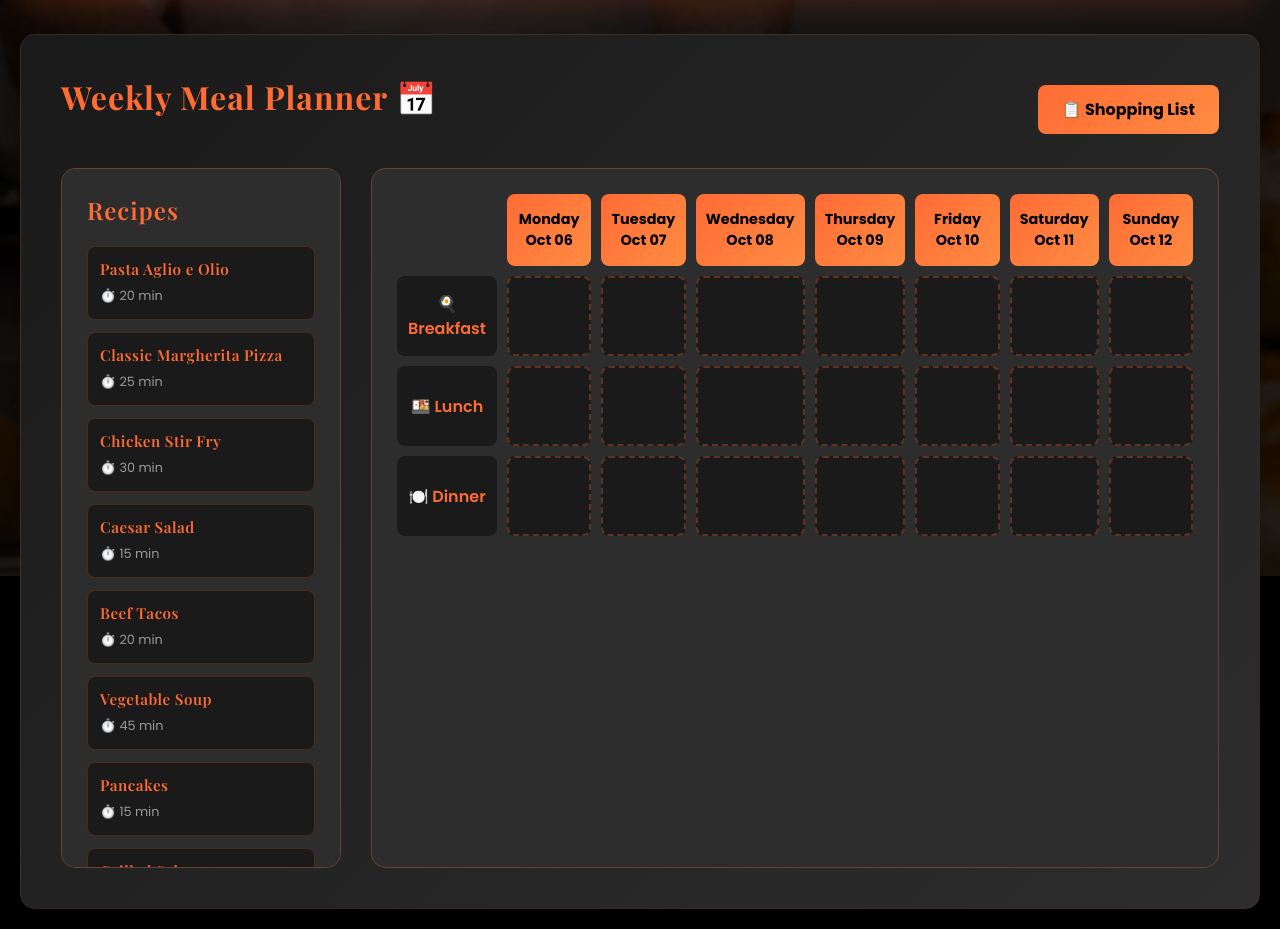
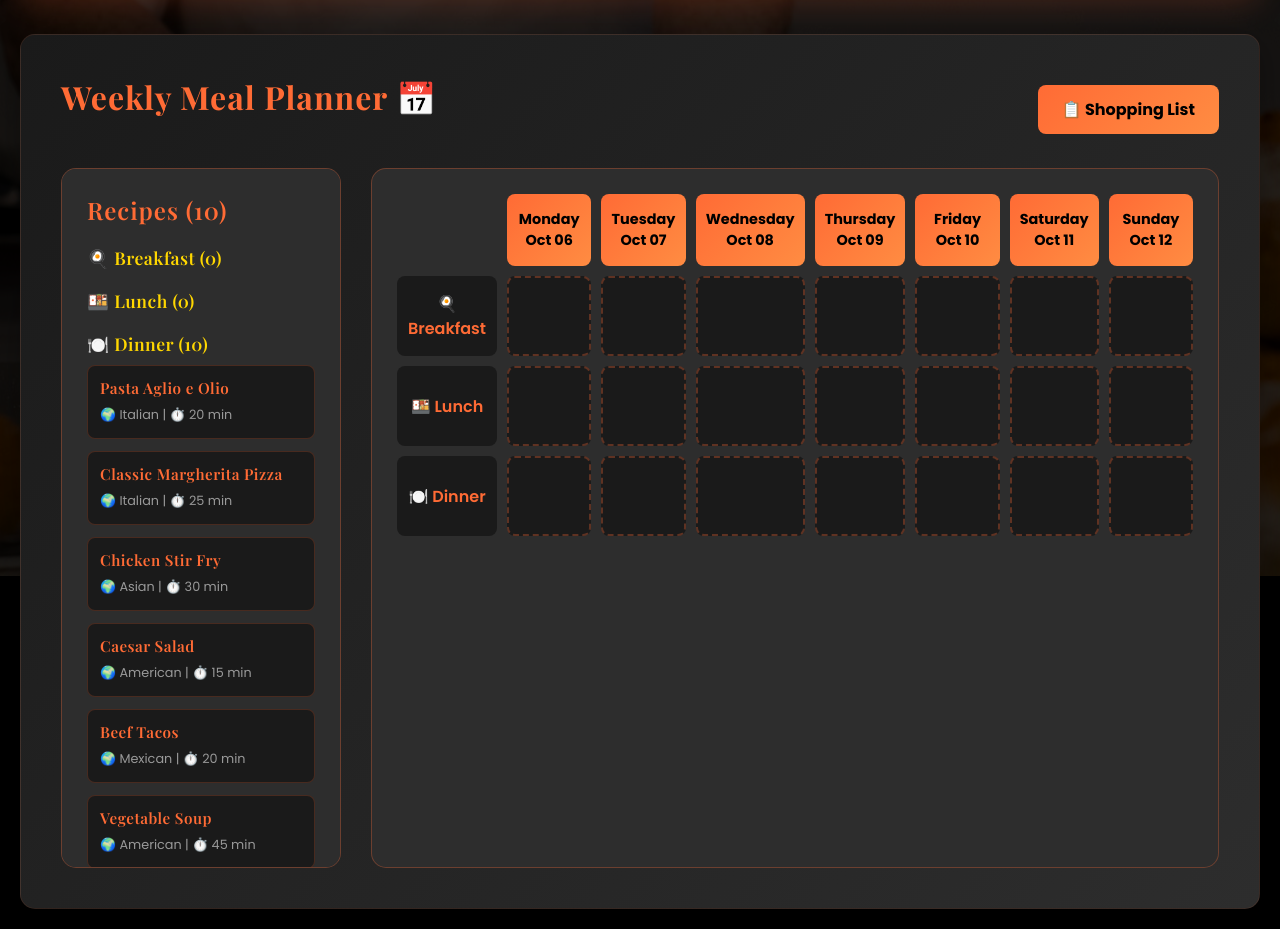
Before and after one commit to vxcoelho/BuildamealAI, a Flask app: page /planner in a window 1280 px wide. Shown: the part 224-1153 px from the top of the page. Run offline with Flask 3, Linux system fonts and the light colour scheme; data that the repository does not hold is empty.

Commit message:
Organize recipes into breakfast, lunch, and dinner categories
Fetch recipes from TheMealDB API and integrate them with existing database recipes, categorizing them by meal type (breakfast, lunch, dinner) in the planner view.

Replit-Commit-Author: Agent
Replit-Commit-Session-Id: 096b7f10-f7a4-4b89-9db5-8867b2841995
Replit-Commit-Checkpoint-Type: full_checkpoint
Replit-Commit-Screenshot-Url: https://storage.googleapis.com/screenshot-production-us-central1/7da07af8-79f0-4207-8cc8-d16cdd608a01/096b7f10-f7a4-4b89-9db5-8867b2841995/ox3mmWy

```diff
--- a/main.py
+++ b/main.py
@@ -262,9 +262,75 @@ def about():
 def planner():
     from datetime import datetime, timedelta
     from collections import defaultdict
+    import requests
 
-    # Get all recipes for drag and drop
-    recipes = Recipe.query.all()
+    # Get database recipes
+    db_recipes = Recipe.query.all()
+
+    # Fetch popular recipes from TheMealDB for more variety, categorized by meal type
+    breakfast_recipes = []
+    lunch_recipes = []
+    dinner_recipes = []
+
+    try:
+        # Define cuisines for different meal types
+        breakfast_cuisines = [('American', 6), ('British', 6)]  # 12 breakfast items
+        lunch_cuisines = [('Italian', 7), ('Japanese', 7)]  # 14 lunch items
+        dinner_cuisines = [('Chinese', 8), ('Mexican', 8), ('Indian', 8)]  # 24 dinner items
+
+        # Fetch breakfast recipes
+        for cuisine, count in breakfast_cuisines:
+            response = requests.get(f'https://www.themealdb.com/api/json/v1/1/filter.php?a={cuisine}')
+            if response.status_code == 200:
+                data = response.json()
+                if data.get('meals'):
+                    for meal in data['meals'][:count]:
+                        breakfast_recipes.append({
+                            'id': f"api_{meal['idMeal']}",
+                            'title': meal['strMeal'],
+                            'cuisine': cuisine,
+                            'cooking_time': 20,
+                            'meal_type': 'breakfast',
+                            'image': meal.get('strMealThumb')
+                        })
+
+        # Fetch lunch recipes
+        for cuisine, count in lunch_cuisines:
+            response = requests.get(f'https://www.themealdb.com/api/json/v1/1/filter.php?a={cuisine}')
+            if response.status_code == 200:
+                data = response.json()
+                if data.get('meals'):
+                    for meal in data['meals'][:count]:
+                        lunch_recipes.append({
+                            'id': f"api_{meal['idMeal']}",
+                            'title': meal['strMeal'],
+                            'cuisine': cuisine,
+                            'cooking_time': 30,
+                            'meal_type': 'lunch',
+                            'image': meal.get('strMealThumb')
+                        })
+
+        # Fetch dinner recipes
+        for cuisine, count in dinner_cuisines:
+            response = requests.get(f'https://www.themealdb.com/api/json/v1/1/filter.php?a={cuisine}')
+            if response.status_code == 200:
+                data = response.json()
+                if data.get('meals'):
+                    for meal in data['meals'][:count]:
+                        dinner_recipes.append({
+                            'id': f"api_{meal['idMeal']}",
+                            'title': meal['strMeal'],
+                            'cuisine': cuisine,
+                            'cooking_time': 45,
+                            'meal_type': 'dinner',
+                            'image': meal.get('strMealThumb')
+                        })
+    except Exception as e:
+        print(f"Error fetching TheMealDB recipes: {e}")
+
+    # Add database recipes to dinner (or categorize them if they have meal_type)
+    for recipe in db_recipes:
+        dinner_recipes.append(recipe)
 
     # Get current week (Monday to Sunday)
     today = datetime.now().date()
@@ -286,7 +352,9 @@ def planner():
         }
 
     return render_template('planner.html',
-                         recipes=recipes,
+                         breakfast_recipes=breakfast_recipes,
+                         lunch_recipes=lunch_recipes,
+                         dinner_recipes=dinner_recipes,
                          week_dates=week_dates,
                          planned_meals=dict(planned_meals),
                          active_tab='planner')
@@ -294,10 +362,53 @@ def planner():
 @app.route('/planner/add', methods=['POST'])
 def add_meal_plan():
     from datetime import datetime
+    import requests
     data = request.json
     recipe_id = data.get('recipe_id')
     date_str = data.get('date')
     meal_type = data.get('meal_type')
+
+    # Check if this is an API recipe (starts with "api_")
+    if str(recipe_id).startswith('api_'):
+        # Fetch full recipe details from TheMealDB and save to database
+        api_id = str(recipe_id).replace('api_', '')
+        try:
+            response = requests.get(f'https://www.themealdb.com/api/json/v1/1/lookup.php?i={api_id}')
+            if response.status_code == 200:
+                data_api = response.json()
+                if data_api.get('meals'):
+                    meal = data_api['meals'][0]
+
+                    # Build ingredients list
+                    ingredients = []
+                    for i in range(1, 21):
+                        ingredient = meal.get(f'strIngredient{i}')
+                        measure = meal.get(f'strMeasure{i}')
+                        if ingredient and ingredient.strip():
+                            ingredients.append(f"- {measure} {ingredient}".strip())
+
+                    # Check if recipe already exists in database
+                    existing = Recipe.query.filter_by(title=meal['strMeal']).first()
+                    if existing:
+                        recipe_id = existing.id
+                    else:
+                        # Save new recipe to database
+                        new_recipe = Recipe(
+                            title=meal['strMeal'],
+                            ingredients='\n'.join(ingredients),
+                            instructions=meal.get('strInstructions', 'No instructions available'),
+                            cooking_time=30,
+                            cuisine=meal.get('strArea', 'International'),
+                            calories=500,  # Default values
+                            protein=25,
+                            carbs=50
+                        )
+                        db.session.add(new_recipe)
+                        db.session.commit()
+                        recipe_id = new_recipe.id
+        except Exception as e:
+            print(f"Error fetching API recipe: {e}")
+            return {'success': False, 'error': str(e)}, 400
 
     # Delete existing meal plan for this slot if any
     MealPlan.query.filter_by(
--- a/templates/planner.html
+++ b/templates/planner.html
@@ -199,13 +199,40 @@
 
 <div class="planner-container">
     <div class="recipe-sidebar">
-        <h3 class="sidebar-title">Recipes</h3>
-        {% for recipe in recipes %}
-        <div class="recipe-item" draggable="true" data-recipe-id="{{ recipe.id }}">
-            <h4>{{ recipe.title }}</h4>
-            <p>⏱️ {{ recipe.cooking_time }} min</p>
+        <h3 class="sidebar-title">Recipes ({{ (breakfast_recipes|length + lunch_recipes|length + dinner_recipes|length) }})</h3>
+
+        <!-- Breakfast Section -->
+        <div class="meal-section">
+            <h4 style="color: #FFD700; margin: 15px 0 10px 0; font-size: 1.1rem;">🍳 Breakfast ({{ breakfast_recipes|length }})</h4>
+            {% for recipe in breakfast_recipes %}
+            <div class="recipe-item" draggable="true" data-recipe-id="{{ recipe.id if recipe.id is defined else recipe['id'] }}">
+                <h4>{{ recipe.title if recipe.title is defined else recipe['title'] }}</h4>
+                <p>🌍 {{ recipe.cuisine if recipe.cuisine is defined else recipe['cuisine'] }} | ⏱️ {{ recipe.cooking_time if recipe.cooking_time is defined else recipe['cooking_time'] }} min</p>
+            </div>
+            {% endfor %}
         </div>
-        {% endfor %}
+
+        <!-- Lunch Section -->
+        <div class="meal-section">
+            <h4 style="color: #FFD700; margin: 20px 0 10px 0; font-size: 1.1rem;">🍱 Lunch ({{ lunch_recipes|length }})</h4>
+            {% for recipe in lunch_recipes %}
+            <div class="recipe-item" draggable="true" data-recipe-id="{{ recipe.id if recipe.id is defined else recipe['id'] }}">
+                <h4>{{ recipe.title if recipe.title is defined else recipe['title'] }}</h4>
+                <p>🌍 {{ recipe.cuisine if recipe.cuisine is defined else recipe['cuisine'] }} | ⏱️ {{ recipe.cooking_time if recipe.cooking_time is defined else recipe['cooking_time'] }} min</p>
+            </div>
+            {% endfor %}
+        </div>
+
+        <!-- Dinner Section -->
+        <div class="meal-section">
+            <h4 style="color: #FFD700; margin: 20px 0 10px 0; font-size: 1.1rem;">🍽️ Dinner ({{ dinner_recipes|length }})</h4>
+            {% for recipe in dinner_recipes %}
+            <div class="recipe-item" draggable="true" data-recipe-id="{{ recipe.id if recipe.id is defined else recipe['id'] }}">
+                <h4>{{ recipe.title if recipe.title is defined else recipe['title'] }}</h4>
+                <p>🌍 {{ recipe.cuisine if recipe.cuisine is defined else recipe['cuisine'] }} | ⏱️ {{ recipe.cooking_time if recipe.cooking_time is defined else recipe['cooking_time'] }} min</p>
+            </div>
+            {% endfor %}
+        </div>
     </div>
 
     <div class="calendar-container">
```
